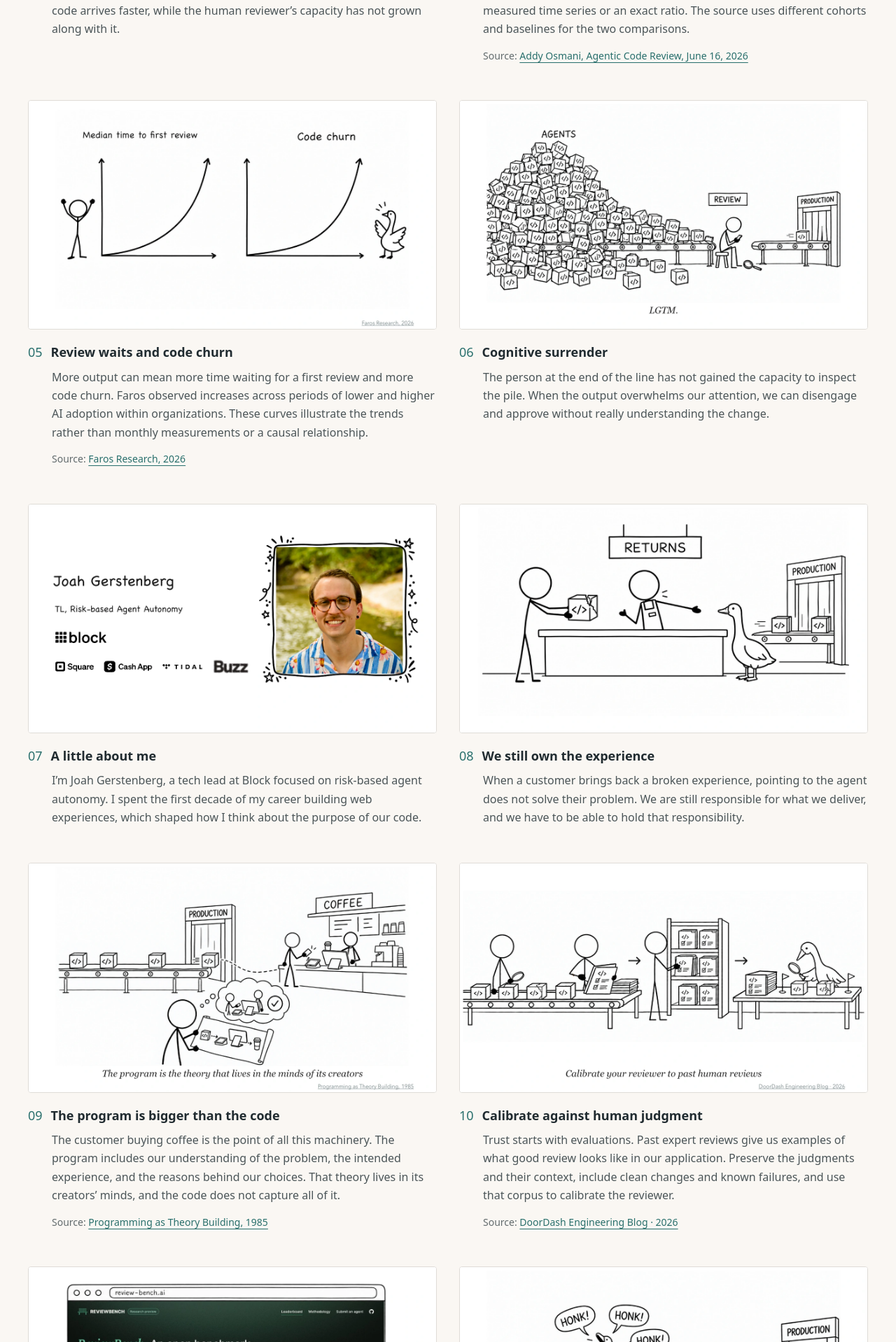
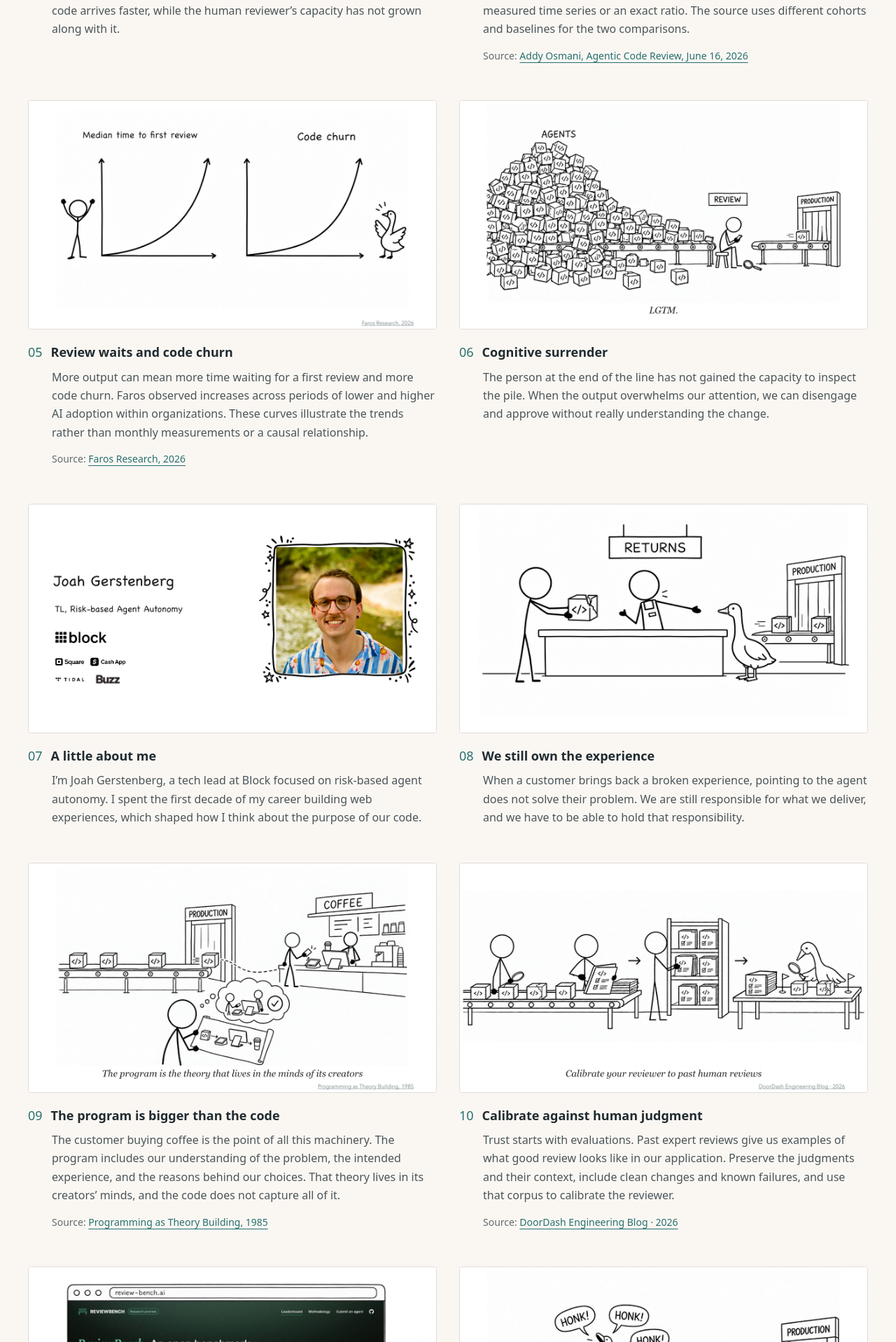
Before and after one commit to joahg/joahg.dev, a Jekyll site: the page cut-the-noise/index.html, which Jekyll copies as it is, in a window 1280 px wide. Shown: the part 1273-3191 px from the top of the page at 70% size. Built offline with Jekyll 4.4.1, drawn with Linux system fonts in a browser that asks for light colours.

Commit message:
Stack smaller product logos beneath Block on intro slide

```diff
--- a/cut-the-noise/index.html
+++ b/cut-the-noise/index.html
@@ -11,7 +11,7 @@
 <main id="storyboard">
 <header class="page-header">
 <div><a class="home" href="/">Joah Gerstenberg</a><h1>Cut the Noise</h1><p class="subtitle">Building a code reviewer you can trust</p></div>
-<nav aria-label="Talk actions"><button id="start" class="primary">Present</button><a href="./cut-the-noise.pptx?v=34" download>Download slides</a></nav>
+<nav aria-label="Talk actions"><button id="start" class="primary">Present</button><a href="./cut-the-noise.pptx?v=35" download>Download slides</a></nav>
 </header>
 <p class="hint">25 slides · 25 minutes. Click a slide to present from there.</p>
 <section class="slides" aria-label="Storyboard"><article class="slide" id="story-1"><a class="slide-link" href="#slide-1" data-title="Cut the Noise" aria-label="Present slide 1: Cut the Noise"><img src="./slides/slide-01.webp?v=34" width="1280" height="720" alt="Slide 1: Cut the Noise" loading="eager" decoding="async"></a><h2><span class="number">01</span>Cut the Noise</h2><p>The old software factories are in trouble. Work that used to take weeks or months is now a few keystrokes away. Our focus is shifting toward understanding the customer experience, balancing agent speed with production reliability, and building agentic systems we can trust.</p></article>
@@ -20,7 +20,7 @@
 <article class="slide" id="story-4"><a class="slide-link" href="#slide-4" data-title="More code, modest productivity gains" aria-label="Present slide 4: More code, modest productivity gains" data-sources="[{&quot;label&quot;: &quot;Addy Osmani, Agentic Code Review, June 16, 2026&quot;, &quot;url&quot;: &quot;https://addyo.substack.com/p/agentic-code-review&quot;, &quot;external&quot;: true, &quot;x&quot;: 807, &quot;y&quot;: 684, &quot;width&quot;: 406, &quot;height&quot;: 30}]"><img src="./slides/slide-04.webp?v=34" width="1280" height="720" alt="Slide 4: More code, modest productivity gains" loading="lazy" decoding="async"></a><h2><span class="number">04</span>More code, modest productivity gains</h2><p>Code generation has increased dramatically, while productivity gains have been more modest. These illustrative graphs show direction, not measured time series or an exact ratio. The source uses different cohorts and baselines for the two comparisons.</p><p class="sources"><span>Source:</span> <a href="https://addyo.substack.com/p/agentic-code-review" target="_blank" rel="noopener noreferrer">Addy Osmani, Agentic Code Review, June 16, 2026</a></p></article>
 <article class="slide" id="story-5"><a class="slide-link" href="#slide-5" data-title="Review waits and code churn" aria-label="Present slide 5: Review waits and code churn" data-sources="[{&quot;label&quot;: &quot;Faros Research, 2026&quot;, &quot;url&quot;: &quot;https://www.faros.ai/blog/ai-acceleration-whiplash-takeaways&quot;, &quot;external&quot;: true, &quot;x&quot;: 1044, &quot;y&quot;: 684, &quot;width&quot;: 169, &quot;height&quot;: 30}]"><img src="./slides/slide-05.webp?v=34" width="1280" height="720" alt="Slide 5: Review waits and code churn" loading="lazy" decoding="async"></a><h2><span class="number">05</span>Review waits and code churn</h2><p>More output can mean more time waiting for a first review and more code churn. Faros observed increases across periods of lower and higher AI adoption within organizations. These curves illustrate the trends rather than monthly measurements or a causal relationship.</p><p class="sources"><span>Source:</span> <a href="https://www.faros.ai/blog/ai-acceleration-whiplash-takeaways" target="_blank" rel="noopener noreferrer">Faros Research, 2026</a></p></article>
 <article class="slide" id="story-6"><a class="slide-link" href="#slide-6" data-title="Cognitive surrender" aria-label="Present slide 6: Cognitive surrender"><img src="./slides/slide-06.webp?v=34" width="1280" height="720" alt="Slide 6: Cognitive surrender" loading="lazy" decoding="async"></a><h2><span class="number">06</span>Cognitive surrender</h2><p>The person at the end of the line has not gained the capacity to inspect the pile. When the output overwhelms our attention, we can disengage and approve without really understanding the change.</p></article>
-<article class="slide" id="story-7"><a class="slide-link" href="#slide-7" data-title="A little about me" aria-label="Present slide 7: A little about me"><img src="./slides/slide-07.webp?v=34" width="1280" height="720" alt="Slide 7: A little about me" loading="lazy" decoding="async"></a><h2><span class="number">07</span>A little about me</h2><p>I’m Joah Gerstenberg, a tech lead at Block focused on risk-based agent autonomy. I spent the first decade of my career building web experiences, which shaped how I think about the purpose of our code.</p></article>
+<article class="slide" id="story-7"><a class="slide-link" href="#slide-7" data-title="A little about me" aria-label="Present slide 7: A little about me"><img src="./slides/slide-07.webp?v=35" width="1280" height="720" alt="Slide 7: A little about me" loading="lazy" decoding="async"></a><h2><span class="number">07</span>A little about me</h2><p>I’m Joah Gerstenberg, a tech lead at Block focused on risk-based agent autonomy. I spent the first decade of my career building web experiences, which shaped how I think about the purpose of our code.</p></article>
 <article class="slide" id="story-8"><a class="slide-link" href="#slide-8" data-title="We still own the experience" aria-label="Present slide 8: We still own the experience"><img src="./slides/slide-08.webp?v=34" width="1280" height="720" alt="Slide 8: We still own the experience" loading="lazy" decoding="async"></a><h2><span class="number">08</span>We still own the experience</h2><p>When a customer brings back a broken experience, pointing to the agent does not solve their problem. We are still responsible for what we deliver, and we have to be able to hold that responsibility.</p></article>
 <article class="slide" id="story-9"><a class="slide-link" href="#slide-9" data-title="The program is bigger than the code" aria-label="Present slide 9: The program is bigger than the code" data-sources="[{&quot;label&quot;: &quot;Programming as Theory Building, 1985&quot;, &quot;url&quot;: &quot;https://pages.cs.wisc.edu/~remzi/Naur.pdf&quot;, &quot;external&quot;: true, &quot;x&quot;: 906, &quot;y&quot;: 684, &quot;width&quot;: 307, &quot;height&quot;: 30}]"><img src="./slides/slide-09.webp?v=34" width="1280" height="720" alt="Slide 9: The program is bigger than the code" loading="lazy" decoding="async"></a><h2><span class="number">09</span>The program is bigger than the code</h2><p>The customer buying coffee is the point of all this machinery. The program includes our understanding of the problem, the intended experience, and the reasons behind our choices. That theory lives in its creators’ minds, and the code does not capture all of it.</p><p class="sources"><span>Source:</span> <a href="https://pages.cs.wisc.edu/~remzi/Naur.pdf" target="_blank" rel="noopener noreferrer">Programming as Theory Building, 1985</a></p></article>
 <article class="slide" id="story-10"><a class="slide-link" href="#slide-10" data-title="Calibrate against human judgment" aria-label="Present slide 10: Calibrate against human judgment" data-sources="[{&quot;label&quot;: &quot;DoorDash Engineering Blog \u00b7 2026&quot;, &quot;url&quot;: &quot;https://careersatdoordash.com/blog/doordash-built-an-ai-code-reviewer-engineers-actually-listen-to/&quot;, &quot;external&quot;: true, &quot;x&quot;: 936, &quot;y&quot;: 684, &quot;width&quot;: 277, &quot;height&quot;: 30}]"><img src="./slides/slide-10.webp?v=34" width="1280" height="720" alt="Slide 10: Calibrate against human judgment" loading="lazy" decoding="async"></a><h2><span class="number">10</span>Calibrate against human judgment</h2><p>Trust starts with evaluations. Past expert reviews give us examples of what good review looks like in our application. Preserve the judgments and their context, include clean changes and known failures, and use that corpus to calibrate the reviewer.</p><p class="sources"><span>Source:</span> <a href="https://careersatdoordash.com/blog/doordash-built-an-ai-code-reviewer-engineers-actually-listen-to/" target="_blank" rel="noopener noreferrer">DoorDash Engineering Blog · 2026</a></p></article>
```
Also changed, not shown: cut-the-noise/slides/slide-07.webp.
